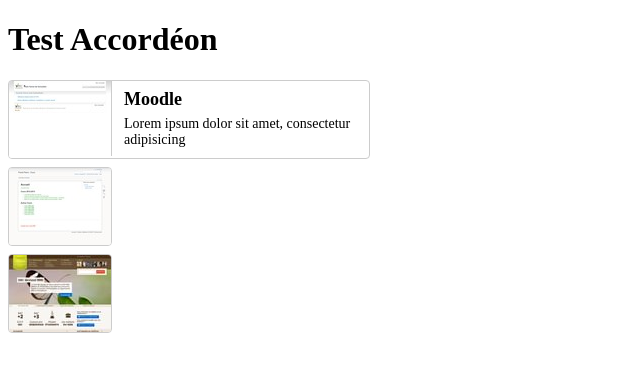
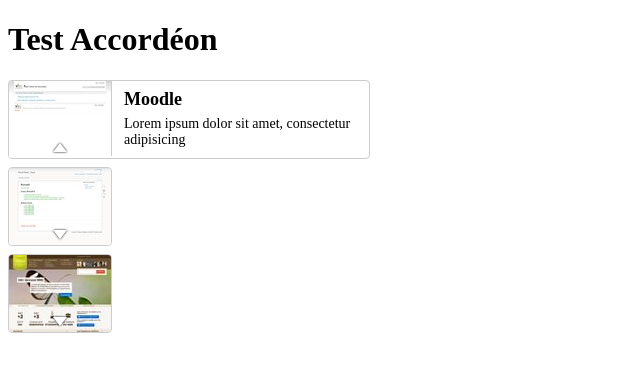
Before and after one commit to MMI-NFC-2026/sae105-r112-tp4-boulanger-emilie, a plain HTML site: page index.html in a window 1280 px wide. Shown: the full height of the page, 0-640 px from the left. Drawn offline with Linux system fonts and the light colour scheme.

Commit message:
update css

```diff
--- a/src/css/components/accordeon.css
+++ b/src/css/components/accordeon.css
@@ -46,7 +46,24 @@
   object-fit: cover;
 }
 
+.accordeon summary::after {
+  content: "";
+  position: absolute;
+  left: 50%;
+  bottom: 6px;
+  width: 0;
+  height: 0;
+  transform: translateX(-50%);
+  border-left: 7px solid transparent;
+  border-right: 7px solid transparent;
+  border-top: 9px solid #fff;
+  filter: drop-shadow(0 0 1px #000);
+}
 
+.accordeon details[open] summary::after {
+  border-top: 0;
+  border-bottom: 9px solid #fff;
+}
 
 .accordeon details[open] > div {
   flex: 1;
```
